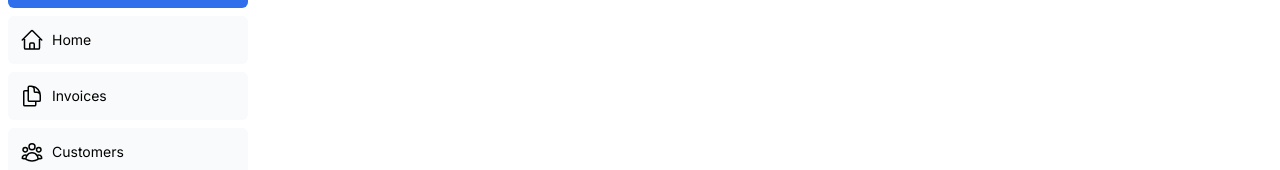
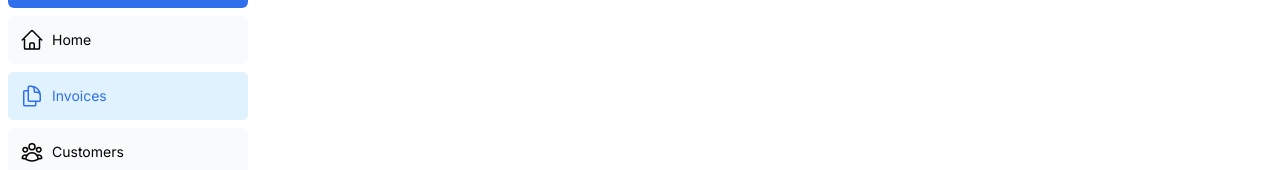
Before and after one commit to NxtZeus/curso-nextjs, a Next.js app: page /dashboard/invoices in a window 1280 px wide. Shown: the part 168-338 px from the top of the page. Built offline with nearby package versions, Linux system fonts and the light colour scheme; a web font is replaced by a local one.

Commit message:
useclient/server - usepathname

```diff
--- a/app/dashboard/layout.tsx
+++ b/app/dashboard/layout.tsx
@@ -9,6 +9,9 @@ export default function Layout (
             <div className="w-full flex-none md:w-64">
                 <SideNav/>
             </div>
+            <div className="flex-grow p-6 md:overflow-y-auto md:p-12">
+                {children}
+            </div>
         </div>
     );
 }
--- a/app/ui/dashboard/nav-links.tsx
+++ b/app/ui/dashboard/nav-links.tsx
@@ -1,8 +1,12 @@
+'use client';
+
 import {
   UserGroupIcon,
   HomeIcon,
   DocumentDuplicateIcon,
 } from '@heroicons/react/24/outline';
+import Link from 'next/link';
+import { usePathname } from 'next/navigation';
 
 // Map of links to display in the side navigation.
 // Depending on the size of the application, this would be stored in a database.
@@ -17,19 +21,26 @@ const links = [
 ];
 
 export default function NavLinks() {
+
+  const pathname = usePathname();
+
   return (
     <>
       {links.map((link) => {
         const LinkIcon = link.icon;
         return (
-          <a
+          <Link
             key={link.name}
             href={link.href}
-            className="flex h-[48px] grow items-center justify-center gap-2 rounded-md bg-gray-50 p-3 text-sm font-medium hover:bg-sky-100 hover:text-blue-600 md:flex-none md:justify-start md:p-2 md:px-3"
+            className={`flex h-[48px] grow items-center justify-center gap-2 rounded-md bg-gray-50 p-3 text-sm font-medium hover:bg-sky-100 hover:text-blue-600 md:flex-none md:justify-start md:p-2 md:px-3
+
+              ${pathname === link.href ? 'bg-sky-100 text-blue-600' : ''}
+
+            `}
           >
             <LinkIcon className="w-6" />
             <p className="hidden md:block">{link.name}</p>
-          </a>
+          </Link>
         );
       })}
     </>
```
